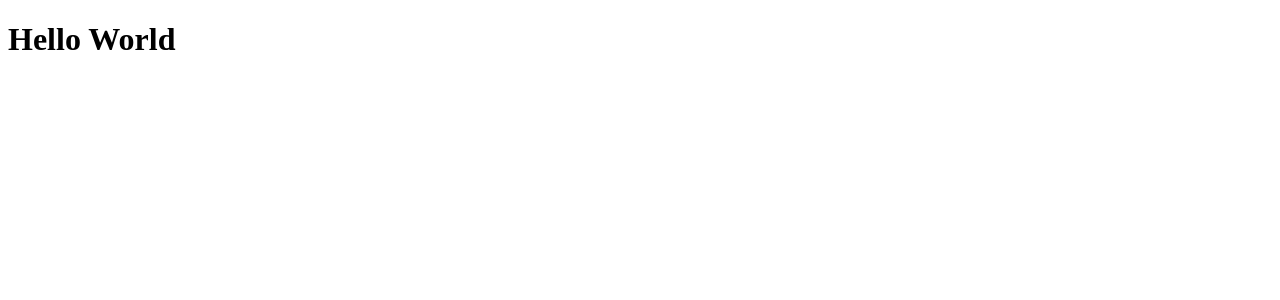
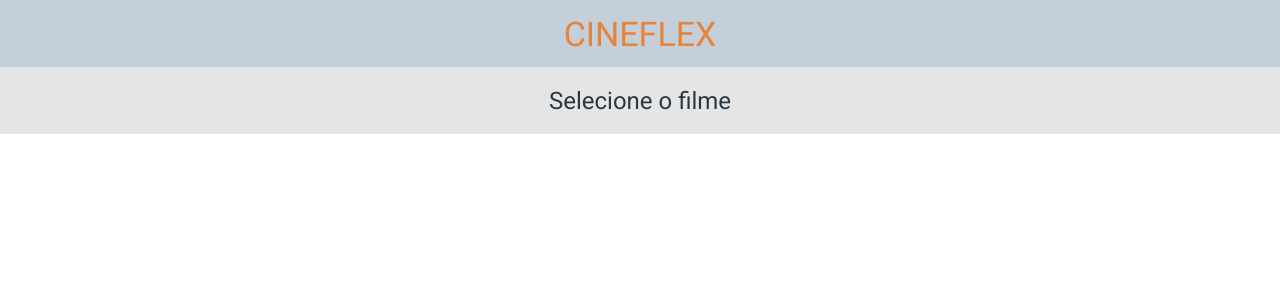
Before and after one commit to wallysom2/projeto-cineflex, a React (Create React App) app: page / in a window 1280 px wide. Shown: the top 300 px of the page. Built offline with nearby package versions, Linux system fonts and the light colour scheme.

Commit message:
criando header

```diff
--- a/public/index.html
+++ b/public/index.html
@@ -3,6 +3,9 @@
   <head>
     <meta charset="utf-8" />
     <meta name="viewport" content="width=device-width, initial-scale=1" />
+    <link rel="preconnect" href="https://fonts.googleapis.com">
+    <link rel="preconnect" href="https://fonts.gstatic.com" crossorigin>
+    <link href="https://fonts.googleapis.com/css2?family=Roboto:wght@400;700&display=swap" rel="stylesheet">
     <title>React App</title>
   </head>
   <body>
--- /dev/null
+++ b/src/assets/css/reset.css
@@ -0,0 +1,48 @@
+/* http://meyerweb.com/eric/tools/css/reset/
+   v2.0 | 20110126
+   License: none (public domain)
+*/
+
+html, body, div, span, applet, object, iframe,
+h1, h2, h3, h4, h5, h6, p, blockquote, pre,
+a, abbr, acronym, address, big, cite, code,
+del, dfn, em, img, ins, kbd, q, s, samp,
+small, strike, strong, sub, sup, tt, var,
+b, u, i, center,
+dl, dt, dd, ol, ul, li,
+fieldset, form, label, legend,
+table, caption, tbody, tfoot, thead, tr, th, td,
+article, aside, canvas, details, embed,
+figure, figcaption, footer, header, hgroup,
+menu, nav, output, ruby, section, summary,
+time, mark, audio, video {
+	margin: 0;
+	padding: 0;
+	border: 0;
+	font-size: 100%;
+	font: inherit;
+	vertical-align: baseline;
+}
+/* HTML5 display-role reset for older browsers */
+article, aside, details, figcaption, figure,
+footer, header, hgroup, menu, nav, section {
+	display: block;
+}
+body {
+	line-height: 1;
+}
+ol, ul {
+	list-style: none;
+}
+blockquote, q {
+	quotes: none;
+}
+blockquote:before, blockquote:after,
+q:before, q:after {
+	content: '';
+	content: none;
+}
+table {
+	border-collapse: collapse;
+	border-spacing: 0;
+}
--- a/src/components/App.jsx
+++ b/src/components/App.jsx
@@ -1,10 +1,18 @@
+import { BrowserRouter, Routes, Route } from "react-router-dom";
 
-function App () {
-  return (
-    <div>
-      <h1>Hello World</h1>
-    </div>
-  );
+import MovieList from "./MovieList";
+
+import "./../assets/css/reset.css";
+
+
+function App() {
+	return (
+		<BrowserRouter>
+			<Routes>
+				<Route path="/" element={<MovieList />} />
+			</Routes>
+		</BrowserRouter>
+	);
 }
 
 export default App;
--- /dev/null
+++ b/src/components/Header.jsx
@@ -0,0 +1,33 @@
+import React from 'react';
+import styled from 'styled-components';
+
+const Header = () => {
+    return (
+        <HeaderStyled>
+            <h1>
+                CINEFLEX
+            </h1>
+        </HeaderStyled>
+    );
+}
+
+export default Header;
+
+const HeaderStyled = styled.header`
+    width: 100%;
+    height: 67px;
+    background: #C3CFD9;
+    display: flex;
+    justify-content: center;
+    h1 {
+        font-family: 'Roboto';
+        font-style: normal;
+        font-weight: 400;
+        font-size: 34px;
+        line-height: 40px;
+        display: flex;
+        align-items: center;
+        text-align: center;
+        color: #E8833A;
+    }
+`;
--- /dev/null
+++ b/src/components/MovieList.jsx
@@ -0,0 +1,38 @@
+import React from 'react';
+import styled from 'styled-components';
+
+import Header from './Header';
+
+export default function MovieList () {
+    return (
+        <MovieListStyled>
+             <Header />
+           <h2>
+                Selecione o filme
+           </h2>
+
+
+        </MovieListStyled>
+    );
+}
+
+
+const MovieListStyled = styled.div`
+    display: flex;
+    justify-content: center;
+    align-items: center;
+    flex-direction: column;
+    background-color: #E5E5E5;
+    h2 {
+        font-family: 'Roboto';
+        font-style: normal;
+        font-weight: 400;
+        font-size: 24px;
+        line-height: 40px;
+        height: 67px;
+        display: flex;
+        align-items: center;
+        text-align: center;
+        color: #293845;
+    }
+`;
```
